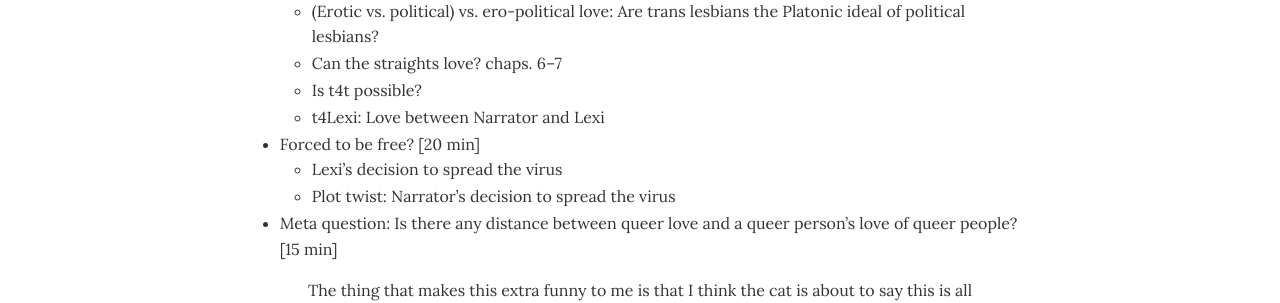
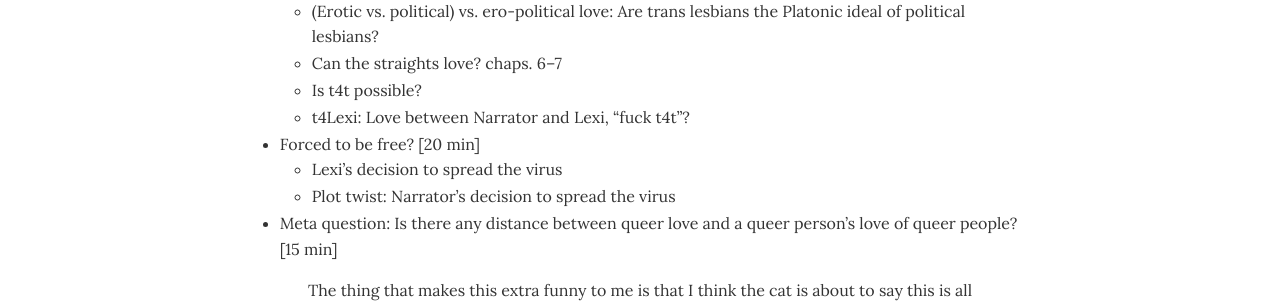
Before and after one commit to dingherself/love-gender-sex, a Jekyll site: the page built from handouts/_posts/2026-02-16-peters-inflect-your-friends-ii.md, in a window 1280 px wide. Shown: the part 402-705 px from the top of the page. Built offline with Jekyll 4.4.1, drawn with Linux system fonts in a browser that asks for light colours; a script that is not in the unit is left out.

Commit message:
formatting

```diff
--- a/handouts/_posts/2026-02-16-peters-inflect-your-friends-ii.md
+++ b/handouts/_posts/2026-02-16-peters-inflect-your-friends-ii.md
@@ -11,7 +11,7 @@ module: "Love"
   - (Erotic vs. political) vs. ero-political love: Are trans lesbians the Platonic ideal of political lesbians?
   - Can the straights love? chaps. 6–7
   - Is t4t possible?
-  - t4Lexi: Love between Narrator and Lexi
+  - t4Lexi: Love between Narrator and Lexi, “fuck t4t”?
 - Forced to be free? [20 min]
   - Lexi’s decision to spread the virus
   - Plot twist: Narrator’s decision to spread the virus
```
